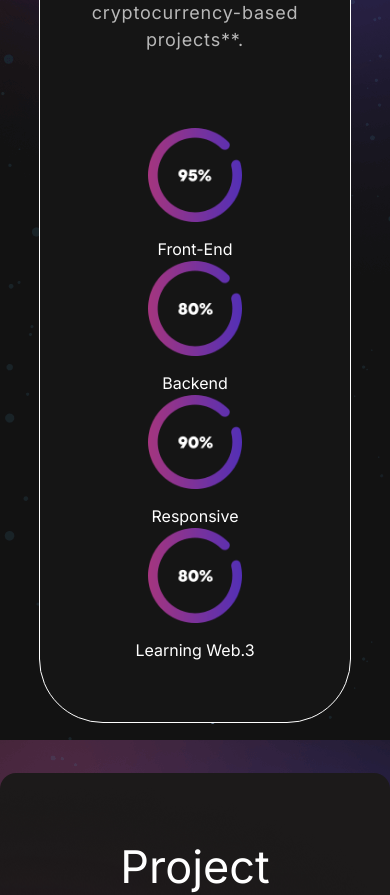
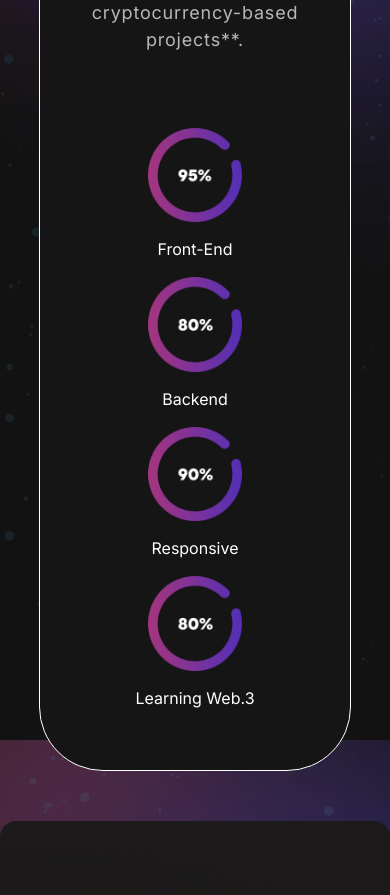
Before and after one commit to amaan-malik1/Portfolio, a React (Vite) app: page / in a window 390 px wide. Shown: the part 1420-2315 px from the top of the page. Built offline with nearby package versions, Linux system fonts and the light colour scheme.

Commit message:
Update skills.css

```diff
--- a/src/components/skills.css
+++ b/src/components/skills.css
@@ -38,7 +38,9 @@
 }
 @media (max-width:450px){
 .skills-container {
-    flex-direction:column;
+        flex-wrap: wrap;
+    gap: 1rem;
+
 }
     .skills p {
         font-size:18px;
```
